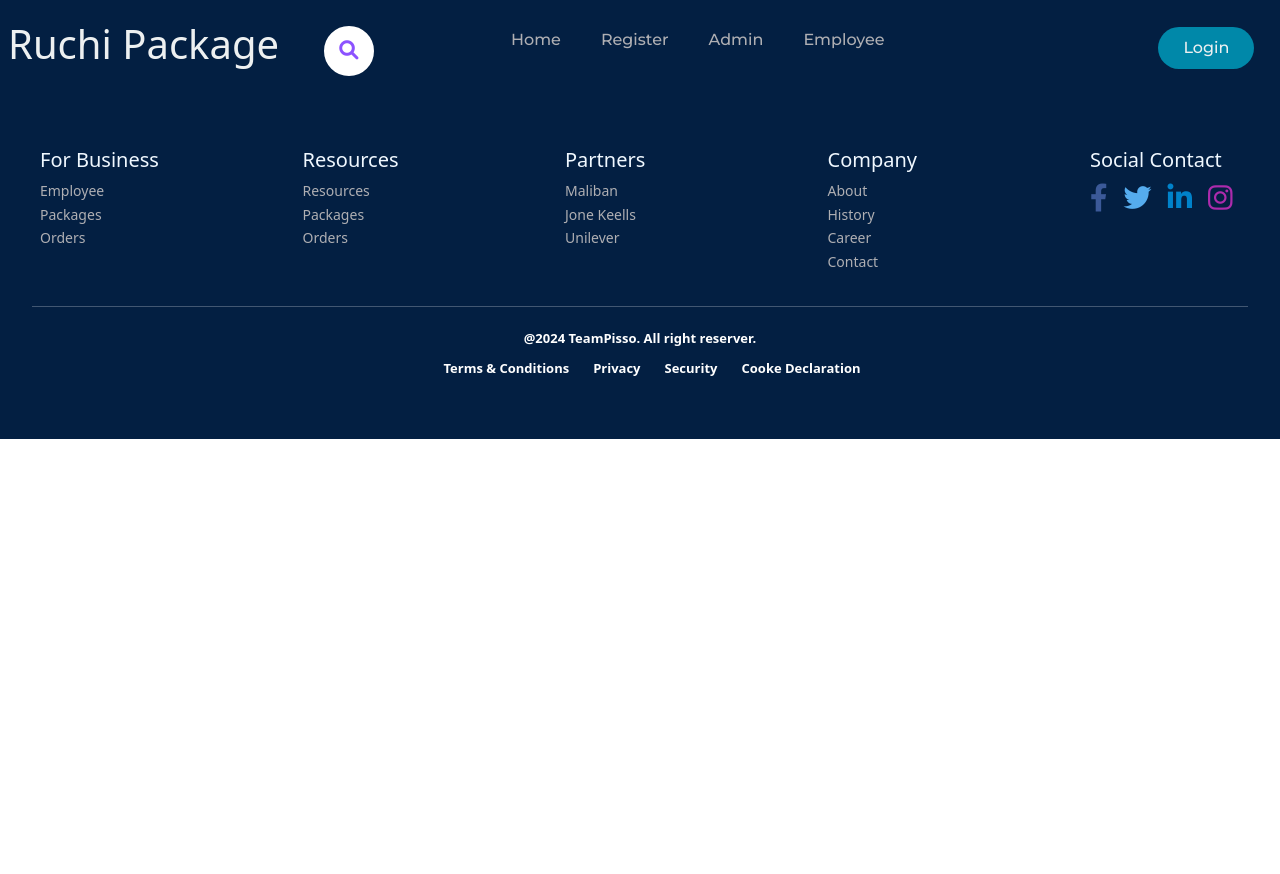
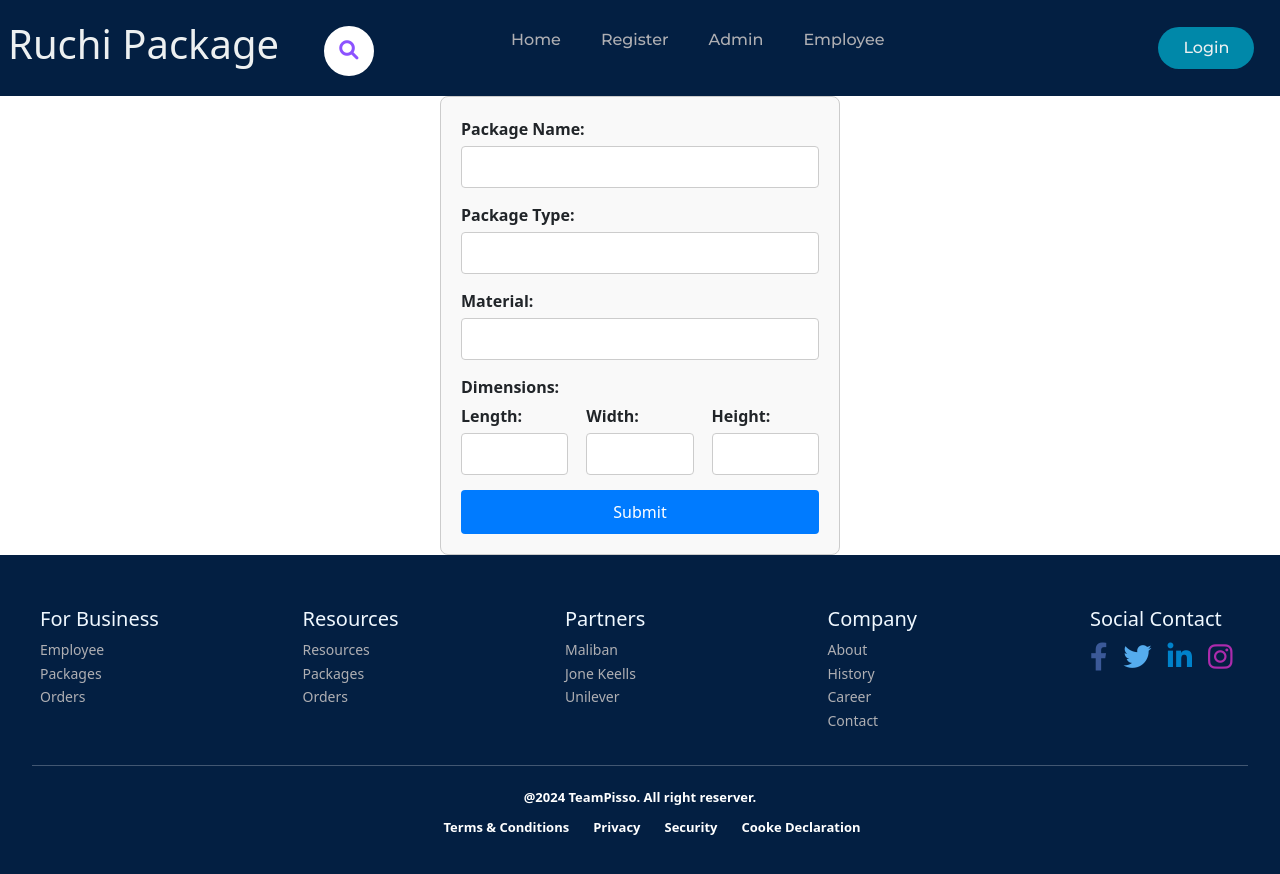
Before and after one commit to thassara/MERN, a React (Create React App) app in the folder frontend/: page /create in a window 1280 px wide. Shown: the top 874 px of the page. Before the commit the page ends 800 px from the top, so only its background shows below. Built offline with nearby package versions, Linux system fonts and the light colour scheme.

Commit message:
created packageForm and dashboard for package manager

```diff
--- a/frontend/src/App.js
+++ b/frontend/src/App.js
@@ -24,6 +24,8 @@ import { BrowserRouter as Router, Route, Routes, Outlet } from "react-router-dom
 //Employee Section
 import EditEmployee from './compoments/Employee/EditEmployee';
 import AddEmployee from './compoments/Employee/AddEmployee';
+//package
+import CreatePackage from './compoments/Package/CreatePackage';
 
 
 
@@ -33,6 +35,7 @@ function App() {
     <Router>
       <div>
         <Header />
+
         <Routes>
         <Route path="/" element={<Intro/>} />
         <Route path="/*" element={<Outlet/>}/>
@@ -58,6 +61,9 @@ function App() {
         <Route path="/EditEmployee/:empId" element={<EditEmployee />} />
         <Route path="AddEmployee" element={<AddEmployee />} />
 
+        /*Package*/
+        <Route path="/create" exact Component={CreatePackage} />
+
         </Routes>
         <Footer />
       </div>
--- a/frontend/src/compoments/AdminLogin.js
+++ b/frontend/src/compoments/AdminLogin.js
@@ -12,7 +12,6 @@ function AdminLogin({ onLogin, userType }) {
     e.preventDefault(); // Prevent the default login
 
     // Dummy logic - Replace with backend logic
-    // Assume StoredRole is fetched based on the username and password
     const StoredRole = "General"; // Example stored role, replace with real logic
 
     if (username && password) {
@@ -45,53 +44,32 @@ function AdminLogin({ onLogin, userType }) {
   };
 
   return (
-    <div style={{ display: 'flex', justifyContent: 'center', alignItems: 'center',height: '70vh'}}>
-      <div>
-        <style>
-          {`
-          .AdminLoginBox {
-              border-radius: 15px;
-              border: 3px solid #031f42;
-              width: 100%;
-              max-width: 400px;
-              padding: 20px;
-              font-weight: bold;
-              background-color: #f4f4f4;
-          }
-          `}
-        </style>
-      </div>
-      <div className="AdminLoginBox">
-        <h2 style={{ textAlign: 'center' }}>{userType} Login Page</h2>
-        <form onSubmit={handleLogin}>
-          <div>
-            <label>Username:</label>
+    <div style={styles.container}>
+      <h2 style={styles.heading}>{userType} Login Page</h2>
+      <form onSubmit={handleLogin} style={styles.form}>
+        <div style={styles.inputContainer}>
+          <label style={styles.label}>Username:</label>
           <input
             type="text"
             value={username}
             onChange={(e) => setUsername(e.target.value)}
             required
-              style={{ width: '100%', padding: '8px', margin: '10px 0' }}
+            style={styles.input}
           />
         </div>
-          <div>
-            <label>Password:</label>
+        <div style={styles.inputContainer}>
+          <label style={styles.label}>Password:</label>
           <input
             type="password"
             value={password}
             onChange={(e) => setPassword(e.target.value)}
             required
-              style={{ width: '100%', padding: '8px', margin: '10px 0' }}
+            style={styles.input}
           />
         </div>
-          <div>
-            <label>Role:</label>
-            <select
-              value={role}
-              onChange={(e) => setRole(e.target.value)}
-              required
-              style={{ width: '100%', padding: '8px', margin: '10px 0' }}
-            >
+        <div style={styles.inputContainer}>
+          <label style={styles.label}>Role:</label>
+          <select value={role} onChange={(e) => setRole(e.target.value)} required style={styles.input}>
             <option value="">Select Role</option>
             <option value="Stock">Stock</option>
             <option value="Deputy">Deputy</option>
@@ -99,13 +77,62 @@ function AdminLogin({ onLogin, userType }) {
             <option value="General">General</option>
           </select>
         </div>
-          <button type="submit" style={{ width: '100%', padding: '10px', marginTop: '16px', fontSize: '16px',borderRadius : '15px' }}>
-            Login
-          </button>
+        <button type="submit" style={styles.button}>Login</button>
       </form>
-      </div>
     </div>
   );
 }
 
+const styles = {
+  container: {
+    display: 'flex',
+    flexDirection: 'column',
+    alignItems: 'center',
+    justifyContent: 'center',
+    minHeight: '100vh',
+    backgroundColor: '#f5f5f5',
+  },
+  heading: {
+    marginBottom: '20px',
+    fontSize: '24px',
+    color: '#333',
+  },
+  form: {
+    backgroundColor: '#fff',
+    padding: '20px',
+    borderRadius: '8px',
+    boxShadow: '0px 0px 15px rgba(0, 0, 0, 0.1)',
+    width: '300px',
+  },
+  inputContainer: {
+    marginBottom: '15px',
+  },
+  label: {
+    display: 'block',
+    marginBottom: '5px',
+    fontWeight: 'bold',
+    color: '#555',
+  },
+  input: {
+    width: '100%',
+    padding: '10px',
+    borderRadius: '4px',
+    border: '1px solid #ddd',
+    fontSize: '14px',
+  },
+  button: {
+    width: '100%',
+    padding: '10px',
+    backgroundColor: '#28a745',
+    color: '#fff',
+    border: 'none',
+    borderRadius: '4px',
+    cursor: 'pointer',
+    fontSize: '16px',
+  },
+  buttonHover: {
+    backgroundColor: '#218838',
+  },
+};
+
 export default AdminLogin;
--- /dev/null
+++ b/frontend/src/compoments/Package/CreatePackage.js
@@ -0,0 +1,212 @@
+import React, { useState } from 'react';
+
+function CreatePackage() {
+    const [formData, setFormData] = useState({
+        packageName: '',
+        packageType: '',
+        material: '',
+        length: '',
+        width: '',
+        height: ''
+    });
+
+    const [errors, setErrors] = useState({});
+
+    const handleChange = (e) => {
+        const { name, value } = e.target;
+        setFormData({
+            ...formData,
+            [name]: value
+        });
+    };
+
+    const validate = () => {
+        const newErrors = {};
+
+        if (!formData.packageName) newErrors.packageName = "Package name is required.";
+        if (!formData.packageType) newErrors.packageType = "Package type is required.";
+        if (!formData.material) newErrors.material = "Material is required.";
+
+        if (!formData.length) {
+            newErrors.length = "Length is required.";
+        } else if (formData.length <= 0) {
+            newErrors.length = "Length must be greater than zero.";
+        }
+
+        if (!formData.width) {
+            newErrors.width = "Width is required.";
+        } else if (formData.width <= 0) {
+            newErrors.width = "Width must be greater than zero.";
+        }
+
+        if (!formData.height) {
+            newErrors.height = "Height is required.";
+        } else if (formData.height <= 0) {
+            newErrors.height = "Height must be greater than zero.";
+        }
+
+        setErrors(newErrors);
+        return Object.keys(newErrors).length === 0;
+    };
+
+    const handleSubmit = (e) => {
+        e.preventDefault();
+        if (validate()) {
+            console.log('Form Data:', formData);
+            // Process the formData here
+        }
+    };
+
+    const formStyle = {
+        display: 'flex',
+        flexDirection: 'column',
+        maxWidth: '400px',
+        margin: '0 auto',
+        padding: '20px',
+        border: '1px solid #ccc',
+        borderRadius: '8px',
+        backgroundColor: '#f9f9f9'
+    };
+
+    const formGroupStyle = {
+        marginBottom: '15px',
+    };
+
+    const labelStyle = {
+        marginBottom: '5px',
+        fontWeight: 'bold'
+    };
+
+    const inputStyle = {
+        padding: '8px',
+        borderRadius: '4px',
+        border: '1px solid #ccc',
+        width: '100%',
+        boxSizing: 'border-box'
+    };
+
+    const errorStyle = {
+        color: 'red',
+        fontSize: '12px',
+        marginTop: '5px'
+    };
+
+    const dimensionsStyle = {
+        display: 'flex',
+        justifyContent: 'space-between',
+    };
+
+    const dimensionInputStyle = {
+        width: '30%',
+    };
+
+    const buttonStyle = {
+        padding: '10px 15px',
+        backgroundColor: '#007bff',
+        color: '#fff',
+        border: 'none',
+        borderRadius: '4px',
+        cursor: 'pointer'
+    };
+
+    const buttonHoverStyle = {
+        ...buttonStyle,
+        backgroundColor: '#0056b3',
+    };
+
+    return (
+        <form onSubmit={handleSubmit} style={formStyle}>
+            <div style={formGroupStyle}>
+                <label htmlFor="packageName" style={labelStyle}>Package Name:</label>
+                <input
+                    type="text"
+                    id="packageName"
+                    name="packageName"
+                    value={formData.packageName}
+                    onChange={handleChange}
+                    style={inputStyle}
+                    required />
+                {errors.packageName && <div style={errorStyle}>{errors.packageName}</div>}
+            </div>
+
+            <div style={formGroupStyle}>
+                <label htmlFor="packageType" style={labelStyle}>Package Type:</label>
+                <input
+                    type="text"
+                    id="packageType"
+                    name="packageType"
+                    value={formData.packageType}
+                    onChange={handleChange}
+                    style={inputStyle}
+                    required />
+                {errors.packageType && <div style={errorStyle}>{errors.packageType}</div>}
+            </div>
+
+            <div style={formGroupStyle}>
+                <label htmlFor="material" style={labelStyle}>Material:</label>
+                <input
+                    type="text"
+                    id="material"
+                    name="material"
+                    value={formData.material}
+                    onChange={handleChange}
+                    style={inputStyle}
+                    required />
+                {errors.material && <div style={errorStyle}>{errors.material}</div>}
+            </div>
+
+            <div style={formGroupStyle}>
+                <label style={labelStyle}>Dimensions:</label>
+                <div style={dimensionsStyle}>
+                    <div style={dimensionInputStyle}>
+                        <label htmlFor="length" style={labelStyle}>Length:</label>
+                        <input
+                            type="number"
+                            id="length"
+                            name="length"
+                            value={formData.length}
+                            onChange={handleChange}
+                            style={inputStyle}
+                            required />
+                        {errors.length && <div style={errorStyle}>{errors.length}</div>}
+                    </div>
+                    <div style={dimensionInputStyle}>
+                        <label htmlFor="width" style={labelStyle}>Width:</label>
+                        <input
+                            type="number"
+                            id="width"
+                            name="width"
+                            value={formData.width}
+                            onChange={handleChange}
+                            style={inputStyle}
+                            required />
+                        {errors.width && <div style={errorStyle}>{errors.width}</div>}
+                    </div>
+                    <div style={dimensionInputStyle}>
+                        <label htmlFor="height" style={labelStyle}>Height:</label>
+                        <input
+                            type="number"
+                            id="height"
+                            name="height"
+                            value={formData.height}
+                            onChange={handleChange}
+                            style={inputStyle}
+                            required />
+                        {errors.height && <div style={errorStyle}>{errors.height}</div>}
+                    </div>
+                </div>
+            </div>
+
+            <button
+                type="submit"
+                style={buttonStyle}
+                onMouseOver={e => e.currentTarget.style.backgroundColor = '#0056b3'}
+                onMouseOut={e => e.currentTarget.style.backgroundColor = '#007bff'}
+            >
+                Submit
+            </button>
+        </form>
+    );
+}
+
+export default CreatePackage;
```
Also changed, not shown: frontend/src/pages/package/PackageDashBoardPage.js (+29 -4 lines), frontend/src/pages/package/AddPackage.js (added). Lines whose indentation alone changed are shown as unchanged.
